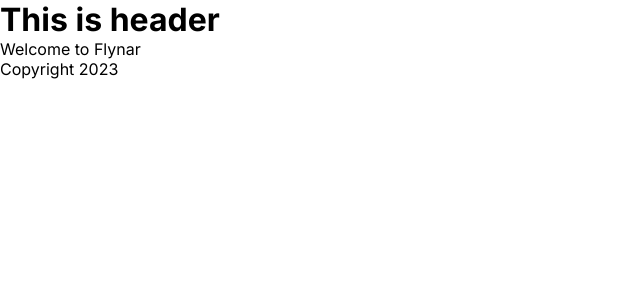
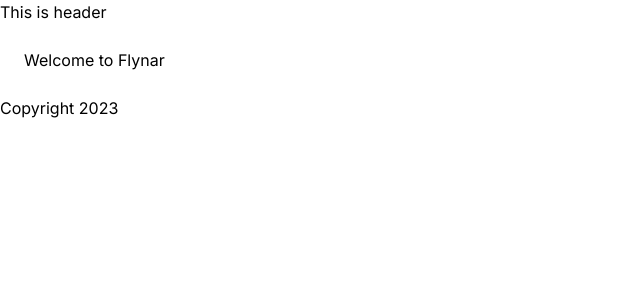
Before and after one commit to yovitazahra/Flynar-UI, a Next.js app: page / in a window 1280 px wide. Shown: the top 300 px of the page, without its empty margins (0-640 px from the left). Built offline with nearby package versions, Linux system fonts and the light colour scheme.

Commit message:
Bring back tailwind css

```diff
--- a/package.json
+++ b/package.json
@@ -18,6 +18,7 @@
     "postcss": "8.4.24",
     "react": "18.2.0",
     "react-dom": "18.2.0",
+    "tailwindcss": "^3.3.2",
     "typescript": "5.0.4"
   },
   "devDependencies": {
--- /dev/null
+++ b/postcss.config.js
@@ -0,0 +1,6 @@
+module.exports = {
+  plugins: {
+    tailwindcss: {},
+    autoprefixer: {}
+  }
+}
--- a/src/pages/index.tsx
+++ b/src/pages/index.tsx
@@ -3,7 +3,7 @@ import DefaultLayout from '@/layouts/default'
 
 const Home = (): ReactElement => {
   return (
-    <main>
+    <main className='flex flex-col p-6 container m-auto'>
       <p>Welcome to Flynar</p>
     </main>
   )
--- a/src/styles/globals.css
+++ b/src/styles/globals.css
@@ -1,3 +1,7 @@
+@tailwind base;
+@tailwind components;
+@tailwind utilities;
+
 * {
   margin: 0;
   padding: 0;
--- /dev/null
+++ b/tailwind.config.js
@@ -0,0 +1,9 @@
+/** @type {import('tailwindcss').Config} */
+module.exports = {
+  content: [
+    './src/pages/**/*.{js,ts,jsx,tsx,mdx}',
+    './src/components/**/*.{js,ts,jsx,tsx,mdx}',
+    './src/layouts/**/*.{js,ts,jsx,tsx,mdx}'
+  ],
+  plugins: []
+}
```
Also changed, not shown: 1 other file (tests, documents, lock files or other folders).
